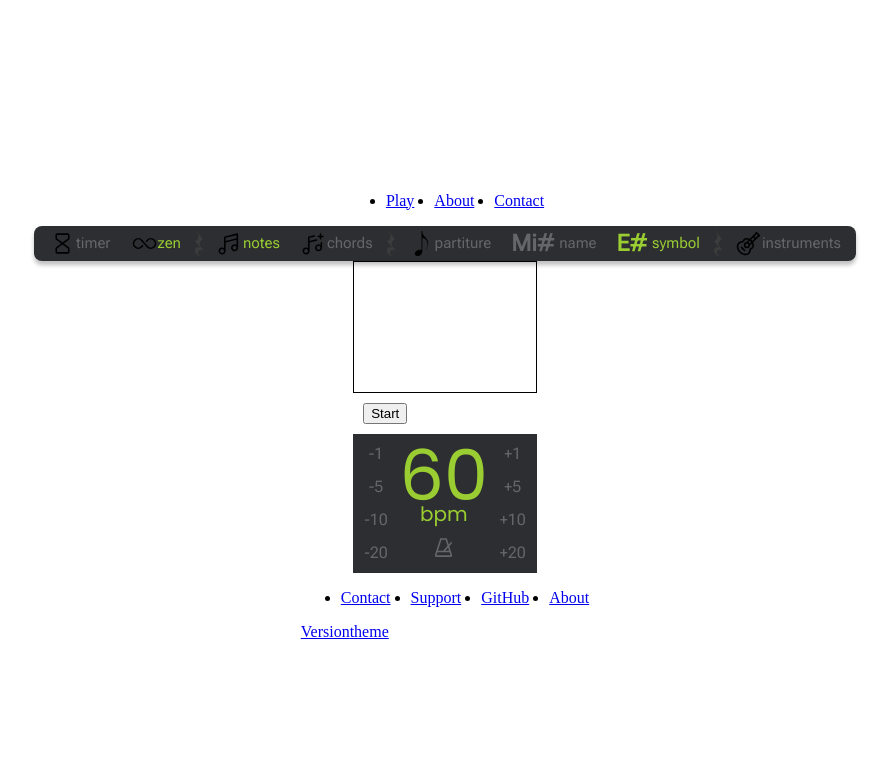
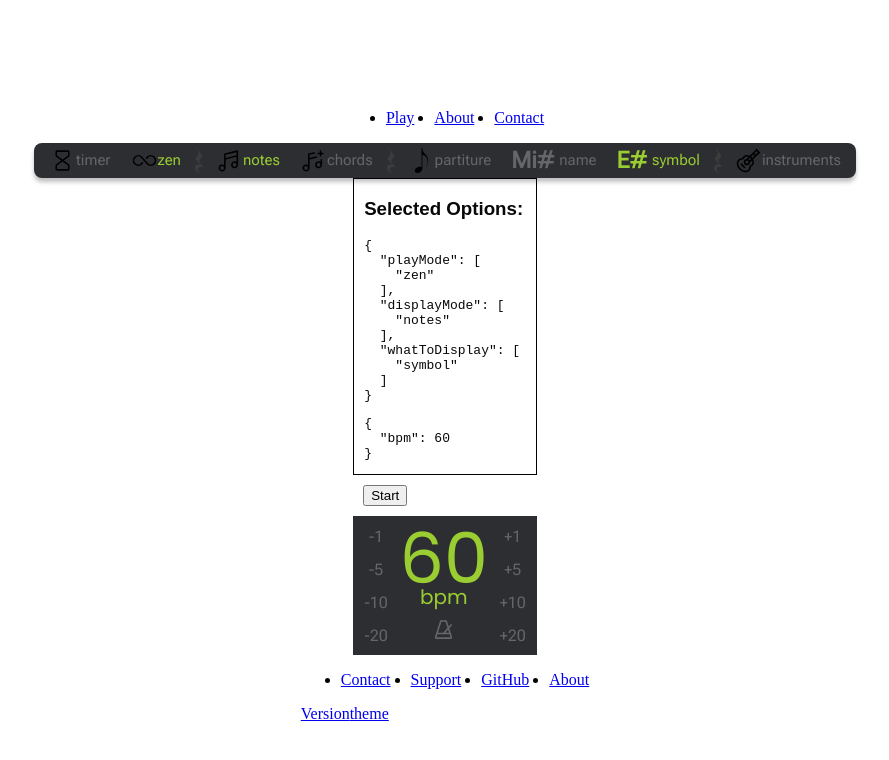
Before and after one commit to drieltc/RandomNotes, a Next.js app: page / in a window 1280 px wide. Shown: the top 760 px of the page, without its empty margins (195-1084 px from the left). Built offline with nearby package versions, Linux system fonts and the light colour scheme.

Commit message:
SettingsBar já funciona de maneira inicial

```diff
--- a/components/DisplayArea.module.css
+++ b/components/DisplayArea.module.css
@@ -1,9 +1,7 @@
 @import url('https://fonts.googleapis.com/css2?family=Poppins:wght@400;500;600&family=Roboto&family=Roboto+Flex:opsz@8..144&display=swap');
 
 #notes {
-    height: 110px;
-    width: 25px;
-    color: rgb(206, 209, 212);
+    color: rgb(8, 8, 8);
     font-family: Arial, Helvetica, sans-serif;
     margin: 10px;
 }
--- a/components/DisplayArea.tsx
+++ b/components/DisplayArea.tsx
@@ -1,8 +1,10 @@
 import React, { useState } from 'react';
 import styles from './DisplayArea.module.css';
 import Metronome from '../public/MetronomeCustomIcon.svg';
-function FreqControl() {
-  const [bpmValue, setBPMValue] = useState<number>(60);
+import { useSettings } from './SettingsContext';
+
+
+function FreqControl({ bpmValue, setBPMValue }) {
 
   const activateButton = (value:number, sign:string) => {
     const newBPMValue = sign === '-' ? bpmValue - value : bpmValue + value;
@@ -18,7 +20,7 @@ function FreqControl() {
         className={styles.SingleButtonBPM}
         onClick={() => activateButton(value, sign)}
         aria-label={`${sign === '-' ? 'Decrease' : 'Increase'} by ${value}`}
-      >
+        >
         {`${sign === '-' ? '-' : '+'}${value}`}
       </button>
     ));
@@ -38,7 +40,7 @@ function FreqControl() {
           <div id={styles.bpmValue}
             onMouseOver={handleMouseRest}
             //Continuar trabalhos aqui!!! A ideia é: se o mouse AINDA estiver por cima da div, criar renderizar um elemento falando um pouco sobre a unidade de medida usada (bpm)
-          >
+            >
             {bpmValue}
           </div>
           <div id={styles.text}>bpm</div>
@@ -55,8 +57,9 @@ function FreqControl() {
   );
 }
 
-export default function DisplayArea() {
+function DisplayNotes({bpmValue}){
   const [isTimerRunning, setIsTimerRunning] = useState(false);
+  const { selectedOptions } = useSettings();
 
   function handleButtonClick() {
     if (isTimerRunning) {
@@ -67,17 +70,30 @@ export default function DisplayArea() {
   }
 
   return (
-    <>
-      <div className={styles.displayAreaContainer}>
+    <div className={styles.displayAreaContainer}>
         <div id={styles.notesContainer}>
-          <div id={styles.notes}></div>
+          <div id={styles.notes}>
+            <div>
+              <h3>Selected Options:</h3>
+              <pre>{JSON.stringify(selectedOptions, null, 2)}</pre>
+                <pre>{JSON.stringify({bpm : bpmValue} , null, 2)}</pre>
+            </div>
+          </div>
         </div>
         <button id={styles.start_stop_button} onClick={handleButtonClick}>
           {isTimerRunning ? 'Stop' : 'Start'}
         </button>
       </div>
+  )
+}
 
-      <FreqControl />
+export default function DisplayArea() {
+  const [bpmValue, setBPMValue] = useState<number>(60);
+
+  return (
+    <>
+      <DisplayNotes bpmValue={bpmValue} />
+      <FreqControl bpmValue={bpmValue} setBPMValue={setBPMValue} />
     </>
   );
 }
--- a/components/SettingsBar.tsx
+++ b/components/SettingsBar.tsx
@@ -1,5 +1,7 @@
 import React, { useState, useEffect } from 'react';
 import styles from './SettingsBar.module.css';
+import { useSettings } from './SettingsContext';
+
 //icons
 import SeparatorIcon from '../public/SeparatorQuarterNotePauseIcon.svg'
 import TimerIcon from '../public/TimerIcon.svg';
@@ -10,8 +12,6 @@ import PartitureIcon from '../public/PartitureIcon.svg';
 import NameIcon from '../public/NameIcon';
 import SymbolIcon from '../public/SymbolIcon';
 import GuitarInstrumentIcon from '../public/GuitarInstrumentIcon.svg';
-
-let allSelectedItems:string[] = []  // Lift the state of allItems to the parent component
 
 function SingleOption({
   content,
@@ -40,7 +40,6 @@ function GroupOptions({
   values,
   separator = true,
   multipleSelect = false,
-  defaultSelectedItems,
   onClick,
   icons,
 }:{
@@ -48,34 +47,32 @@ function GroupOptions({
   values:string[];
   separator?:boolean;
   multipleSelect?:boolean;
-  defaultSelectedItems?:string[]
   onClick?:() => void;
   icons?:React.ReactNode[];
 }) {
 
-  const [selectedItems, setSelectedItems] = useState(defaultSelectedItems || []);
+  const { selectedOptions, setSelectedOptions } = useSettings();
+
   // Function to handle item selection
-  const handleItemSelect = (item: string) => {
+  const handleItemSelect = (item:string) => {
     if (!multipleSelect && values.length > 1) {
-      setSelectedItems([item]);
+      setSelectedOptions({ ...selectedOptions, [id]: [item] });
     } else if (!multipleSelect && values.length === 1) {
-      setSelectedItems((prevSelectedItems) =>
-        prevSelectedItems.includes(item) ? [] : [item]
-      );
+      setSelectedOptions((prevSelectedOptions) => ({
+        ...prevSelectedOptions,
+        [id]: prevSelectedOptions[id]?.includes(item) ? [] : [item],
+      }));
     } else {
-      // Check if it is the last selected item and if it's being deselected
-      if (selectedItems.length === 1 && selectedItems.includes(item)) {
-        return; // Prevent deselecting the last selected item
+      if (selectedOptions[id]?.length === 1 && selectedOptions[id]?.includes(item)) {
+        return;
       }
 
-      setSelectedItems((prevSelectedItems) =>
-        prevSelectedItems.includes(item)
-          ? prevSelectedItems.filter((selectedItem) => selectedItem !== item)
-          : [...prevSelectedItems, item]
-      );
+      setSelectedOptions((prevSelectedOptions) => ({
+        ...prevSelectedOptions, [id]: prevSelectedOptions[id]?.includes(item) ? prevSelectedOptions[id].filter((selectedItem:string) => selectedItem !== item)
+        : [...(prevSelectedOptions[id] || []), item],
+      }));
     }
   };
-
 
   // Create a new function that calls both onClick and handleItemSelect
   const handleClick = (value:string) => {
@@ -84,11 +81,7 @@ function GroupOptions({
     }
     // Always call handleItemSelect to handle item selection
     handleItemSelect(value);
-  };  useEffect(() => {
-    allSelectedItems = selectedItems; // Update the allSelecteedItems variable whenever selectedItems changes
-    console.log(allSelectedItems)
-    //Ainda não tá funcionando da maneira que eu quero. Provavelmente eu crie um useState para cada menu e coloque esses estados como as dependências desse useEffect aqui, mas n sei ainda
-  }, [selectedItems]);
+  };
 
   return (
     <>
@@ -97,7 +90,7 @@ function GroupOptions({
           <SingleOption
             key={value}
             content={value}
-            isSelected={selectedItems.includes(value)} // Check if the item is in the selectedItems array
+            isSelected={(selectedOptions[id] || []).includes(value)} // Check if the item is in the state array
             onClick={() => handleClick(value)} // Pass the function to handle item selection
             icon={icons? icons[index]: null}
           />
@@ -124,9 +117,8 @@ export default function SettingsBar() {
       <div className={styles.rowSettings}>
 
         <GroupOptions
-          id="playMode"
-          values={["timer", "zen"]}
-          defaultSelectedItems={['zen']}
+          id='playMode'
+          values={['timer', 'zen']}
           icons={[
             <TimerIcon className={styles.icon}/>,
             <ZenIcon className={styles.icon}/>
@@ -134,9 +126,8 @@ export default function SettingsBar() {
         />
 
         <GroupOptions
-          id="displayMode"
-          values={["notes", "chords"]}
-          defaultSelectedItems={['notes']}
+          id='displayMode'
+          values={['notes', 'chords']}
           icons = {[
             <NoteIcon className={styles.icon}/>,
             <ChordIcon className={styles.icon}/>
@@ -144,9 +135,8 @@ export default function SettingsBar() {
         />
 
         <GroupOptions
-          id="whatToDisplay"
-          values={["partiture", "name", "symbol"]}
-          defaultSelectedItems={['symbol']}
+          id='whatToDisplay'
+          values={['partiture', 'name', 'symbol']}
           multipleSelect={true}
           icons={[
             <PartitureIcon className={styles.icon} />,
@@ -156,8 +146,8 @@ export default function SettingsBar() {
         />
 
         <GroupOptions
-          id="instrumentSettings"
-          values={["instruments"]}
+          id='instrumentSettings'
+          values={['instruments']}
           separator={false}
           onClick={renderIntruments}
           icons={[
@@ -169,5 +159,3 @@ export default function SettingsBar() {
     </div>
   );
 }
-
-export {allSelectedItems}
--- /dev/null
+++ b/components/SettingsContext.js
@@ -0,0 +1,15 @@
+import React, { createContext, useContext, useState } from 'react';
+
+const SettingsContext = createContext();
+
+export const useSettings = () => useContext(SettingsContext);
+
+export const SettingsProvider = ({ children, defaultSelectedOptions = {} }) => {
+  const [selectedOptions, setSelectedOptions] = useState(defaultSelectedOptions);
+
+  return (
+    <SettingsContext.Provider value={{ selectedOptions, setSelectedOptions }}>
+      {children}
+    </SettingsContext.Provider>
+  );
+};
--- a/pages/index.tsx
+++ b/pages/index.tsx
@@ -1,4 +1,5 @@
 import Head from 'next/head';
+import { SettingsProvider } from '../components/SettingsContext';
 import SettingsBar from '../components/SettingsBar';
 import DisplayArea from '../components/DisplayArea';
 import styles from '../styles/Home.module.css';
@@ -6,7 +7,15 @@ import Footer from '../components/Footer';
 import Header from '../components/Header';
 
 export default function Home() {
+
+  const defaultSelectedOptions = {
+    playMode: ['zen'],
+    displayMode: ['notes'],
+    whatToDisplay: ['symbol'],
+  };
+
   return (
+    <SettingsProvider defaultSelectedOptions={defaultSelectedOptions}>
       <div className={styles.container}>
         <Head>
           <title>Random Notes</title>
@@ -18,10 +27,11 @@ export default function Home() {
         <SettingsBar />
 
         <main>
-        <DisplayArea/>
+          <DisplayArea />
         </main>
 
         <Footer />
       </div>
-  )
+    </SettingsProvider>
+  );
 }
--- a/tsconfig.json
+++ b/tsconfig.json
@@ -22,7 +22,7 @@
     "next-env.d.ts",
     "**/*.ts",
     "**/*.tsx"
-  ],
+, "components/SettingsContext.js"  ],
   "exclude": [
     "node_modules"
   ]
```
Lines whose indentation alone changed are shown as unchanged.
